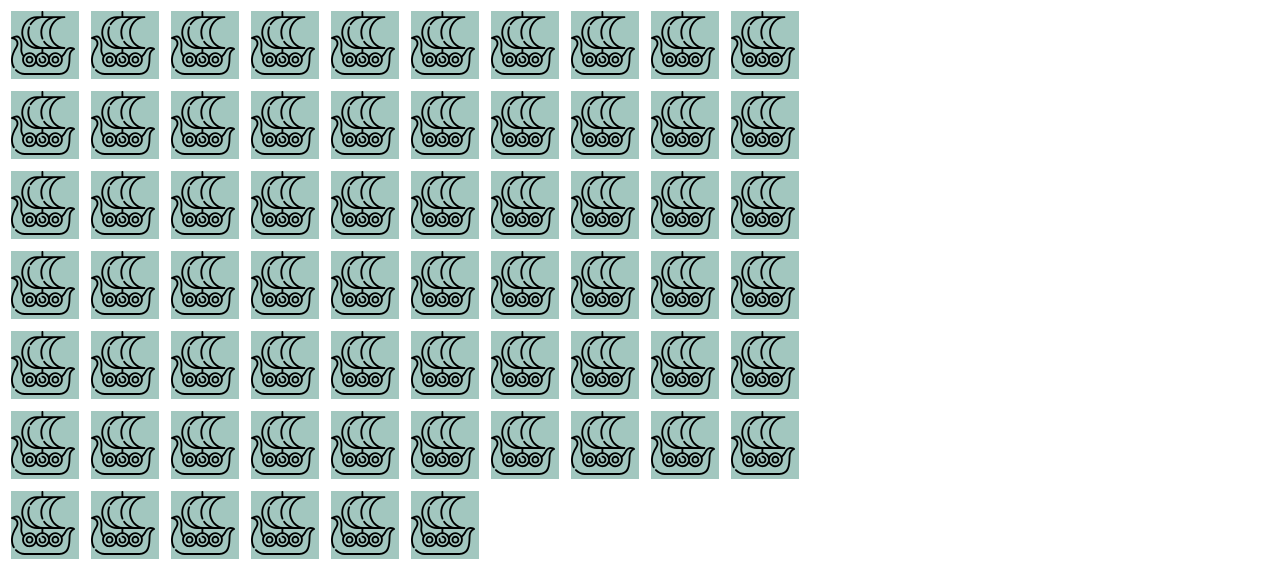
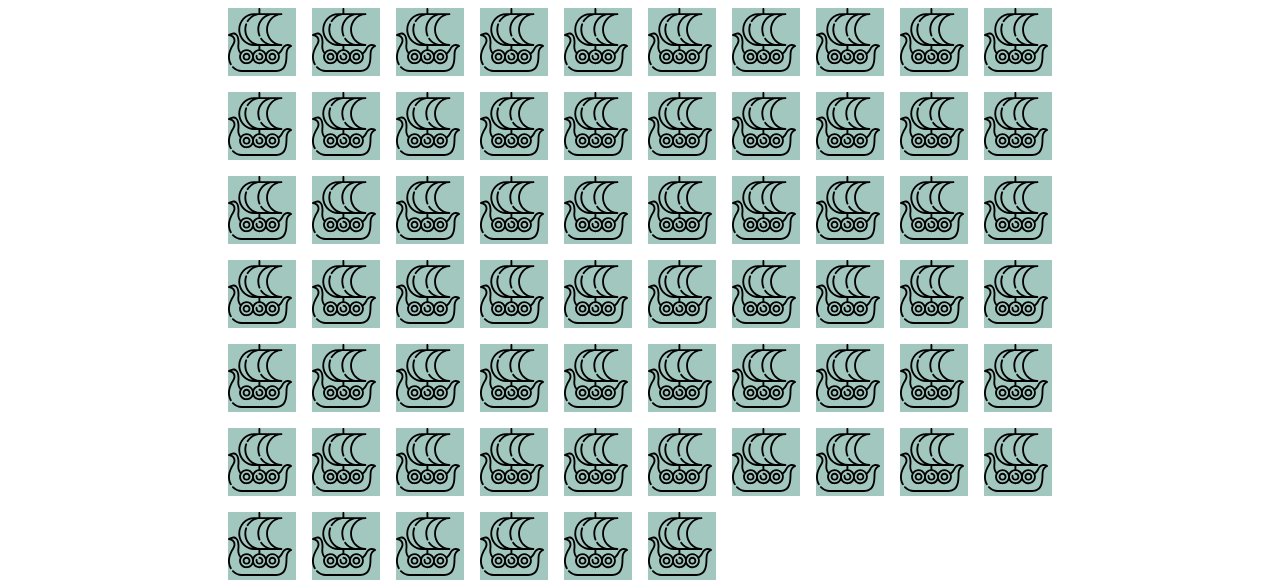
Before and after one commit to Peritract/dragon-match, a website: page index.html in a window 1280 px wide. Shown: the top 587 px of the page. Drawn offline with nearby package versions, Linux system fonts and the light colour scheme.

Commit message:
Fixed grid positioning & colours (once more)

```diff
--- a/css/style.css
+++ b/css/style.css
@@ -31,21 +31,25 @@ body {
 .card_table {
 	display: grid;
 	grid-gap: 1rem;
-	grid-template-rows: repeat(var(--grid-rows), 64px);
-	grid-template-columns: repeat(var(--grid-columns), 64px);
+	grid-template-rows: repeat(var(--grid-rows), 68px);
+	grid-template-columns: repeat(var(--grid-columns), 68px);
+	align-content: center;
+	justify-content: center;
 }
 
 .card_container {
+	width: 68px;
+	height: 68px;
 	perspective: 1000px;
 	transform-style: preserve-3d;
 }
 
 .card {
+	width: 68px;
+	height: 68px;
 	transition: 0.5s;
 	position: relative;
 	transform-style: preserve-3d;
-	padding: 2%;
-	margin: 2%;
 	border-radius: 5%;
 }
 
--- a/js/index.js
+++ b/js/index.js
@@ -163,7 +163,7 @@ class Card extends React.Component {
 	}
 
 	selectColour() {
-		return ["black", "red", "green", "blue", "purple"][this.props.value / 5];
+		return ["black", "red", "green", "blue", "purple"][this.props.value % 5];
 	}
 
 	flipOver() {
```
Also changed, not shown: 1 other file.
